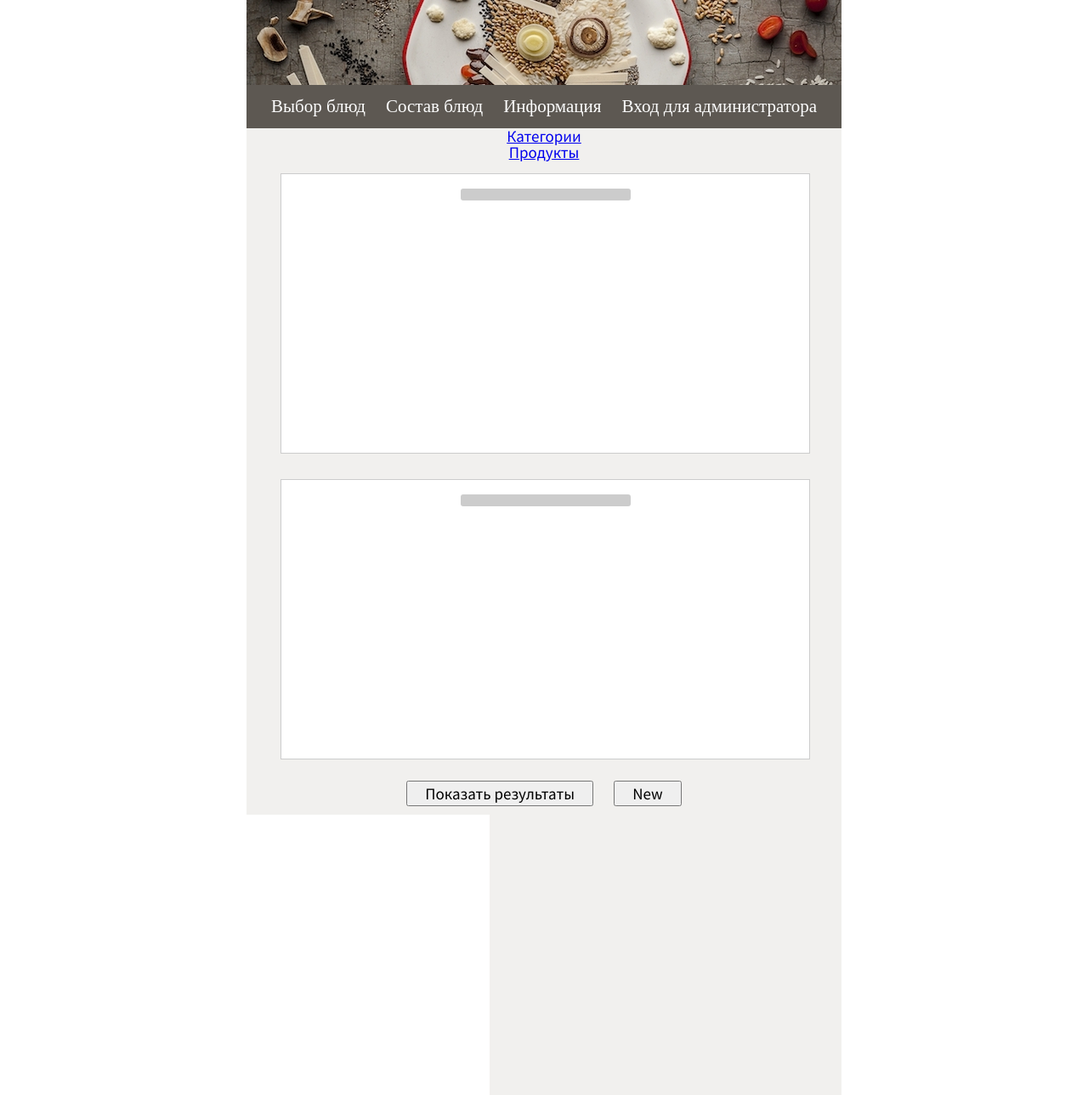
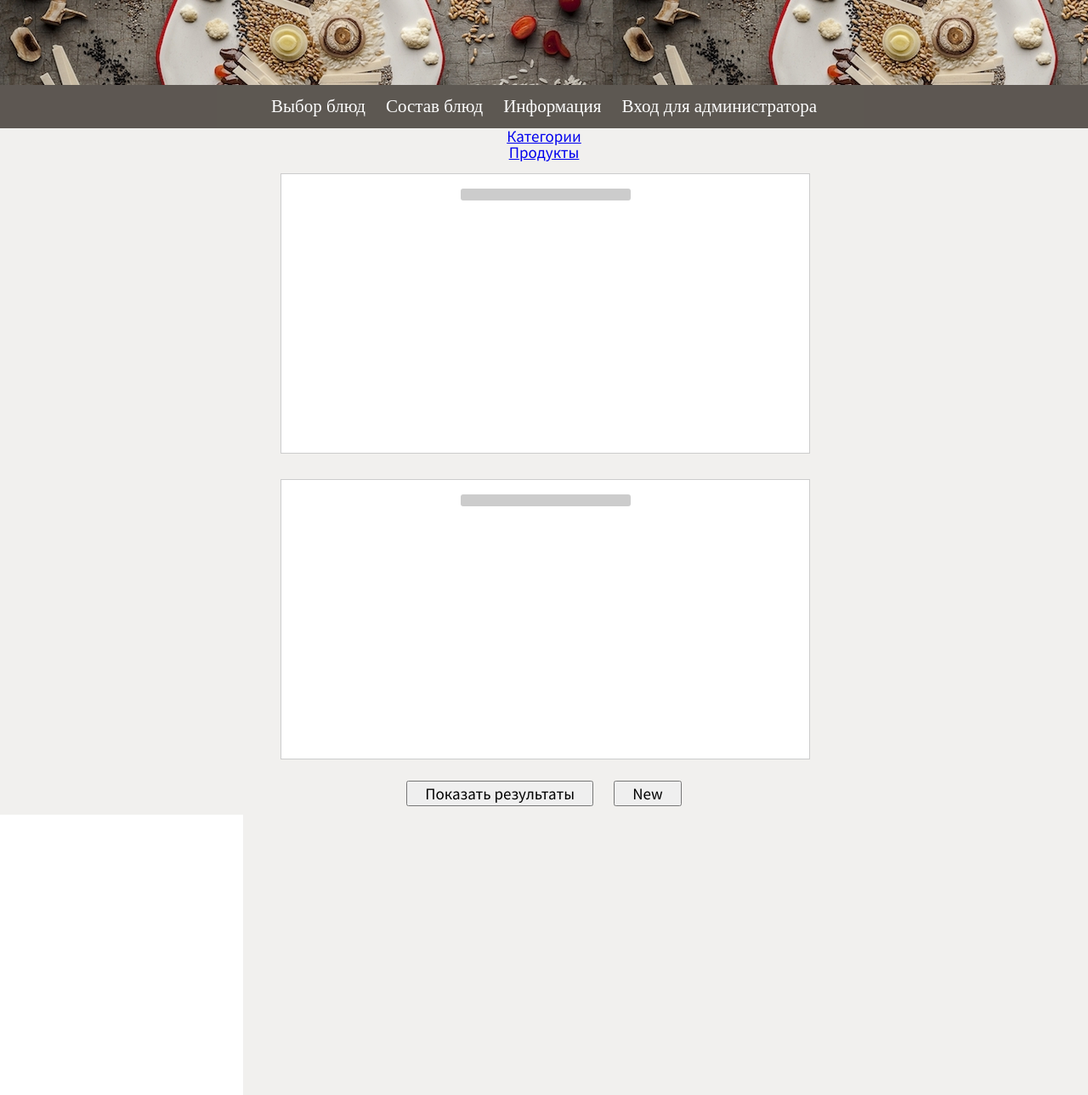
Before and after one commit to dandreevna/viborka_menu, a PHP site: page / in a window 1280 px wide. Shown: the whole page at 85% size. Run offline with PHP 8.4, Linux system fonts and the light colour scheme.

Commit message:
Add files via upload

```diff
--- a/public_html/css/style.css
+++ b/public_html/css/style.css
@@ -59,6 +59,7 @@
 
     .main_wrapper {
         max-width: 100%;
+        min-width: 650px;
         margin: 0px auto;
         background: #fff;
         background: #F1F0EE;
@@ -152,7 +153,8 @@
     }
 
     .logo{
-        width: 100%;
+        max-width: 100%;
+        min-width: 650px;
         background-image: url("/img/logo.png");
         height: 100px;
     }
@@ -376,8 +378,4 @@
             font-size: 21px;
         }
 
-        .main_wrapper {
-            max-width: 700px;
-        }
-
     }
```
